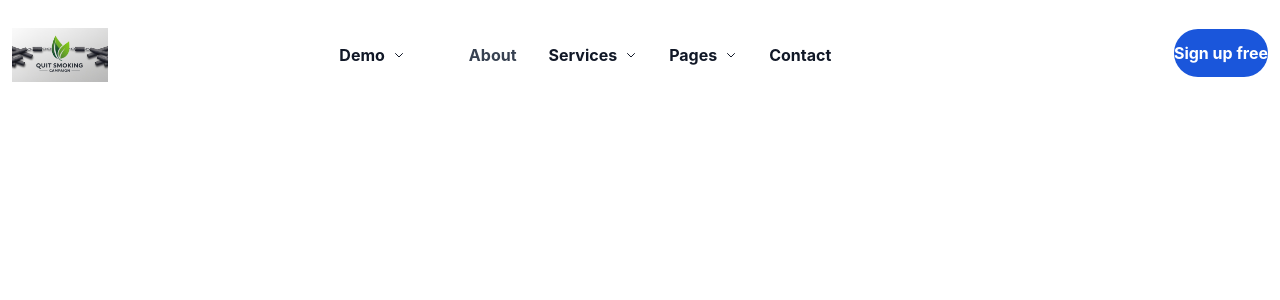
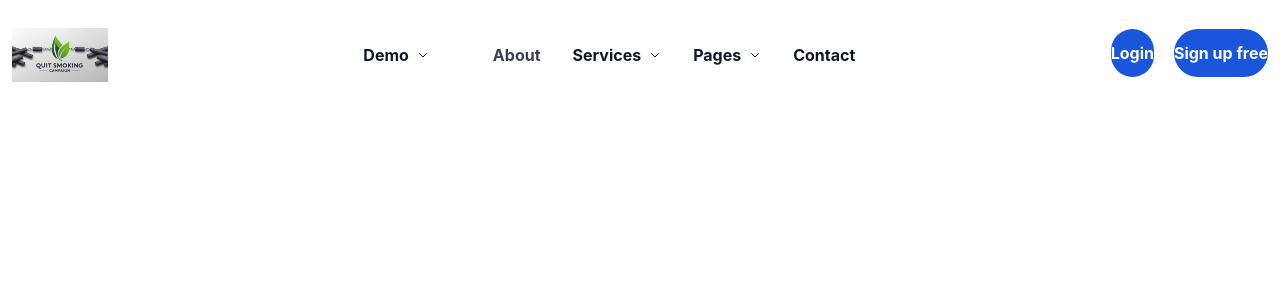
Before and after one commit to trlamm1505/Smoking-Cessation-Support-Platform, a React (Vite) app in the folder Smoking/: page / in a window 1280 px wide. Shown: the top 300 px of the page. Built offline with nearby package versions, Linux system fonts and the light colour scheme.

Commit message:
upload source header

```diff
--- a/Smoking/src/assets/Components/Header.jsx
+++ b/Smoking/src/assets/Components/Header.jsx
@@ -286,20 +286,20 @@ className="md:hidden items-center p-2 w-16 h-16 justify-center text-sm text-gray
 
         {/* <!-- Buttons --> */}
         <div id="navbar-multi-level" className="hidden md:flex space-x-5 mt-5 md:mt-0">
-          <button type="button"
-          className="hover:border-[#FE330A] opacity-0 animate__animated fadeIn  relative overflow-hidden font-bold mt-3 text-black bg-blue-700 hover:bg-white focus:ring-4 focus:outline-none focus:ring-blue-300 border-1 border-black rounded-full text-base px-6 py-3 dark:bg-white dark:focus:ring-blue-800 group">
+        <button type="button"
+          className="relative overflow-hidden font-bold mt-3 text-white bg-blue-700 hover:bg-whitefocus:ring-4 focus:outline-none focus:ring-blue-300 rounded-full text-base px-7 py-3 dark:bg-[#5FB8B3]  dark:focus:ring-blue-800 group">
           {/* <!-- Overlay for red color effect --> */}
           <span
-            className=" opacity-0 animate__animated fadeIn  absolute top-0 left-0 w-full h-0 bg-[#FE330A] transition-all duration-500 ease-in-out group-hover:h-full z-0"></span>
+            className=" absolute top-0 left-0 w-full h-0 bg-[#85BB47] transition-all duration-500 ease-in-out group-hover:h-full z-0"></span>
           {/* <!-- Text content above the overlay --> */}
-          <span className="relative z-10 group-hover:text-white ">Login</span>
+          <span className="relative z-10">Login</span>
         </button>
 
           <button type="button"
-          className="relative overflow-hidden font-bold mt-3 text-white bg-blue-700 hover:bg-whitefocus:ring-4 focus:outline-none focus:ring-blue-300 rounded-full text-base px-7 py-3 dark:bg-black  dark:focus:ring-blue-800 group">
+          className="relative overflow-hidden font-bold mt-3 text-white bg-blue-700 hover:bg-whitefocus:ring-4 focus:outline-none focus:ring-blue-300 rounded-full text-base px-7 py-3 dark:bg-[#5FB8B3]  dark:focus:ring-blue-800 group">
           {/* <!-- Overlay for red color effect --> */}
           <span
-            className=" absolute top-0 left-0 w-full h-0 bg-[#FE330A] transition-all duration-500 ease-in-out group-hover:h-full z-0"></span>
+            className=" absolute top-0 left-0 w-full h-0 bg-[#85BB47] transition-all duration-500 ease-in-out group-hover:h-full z-0"></span>
           {/* <!-- Text content above the overlay --> */}
           <span className="relative z-10">Sign up free</span>
         </button>
```
